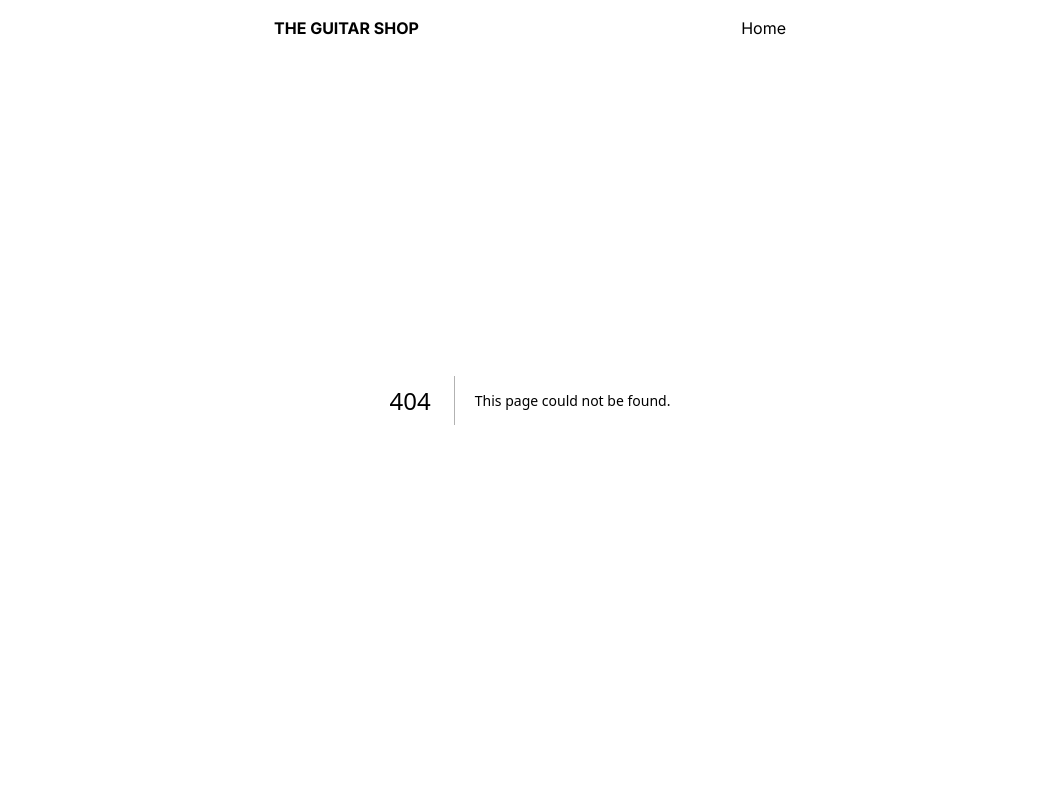
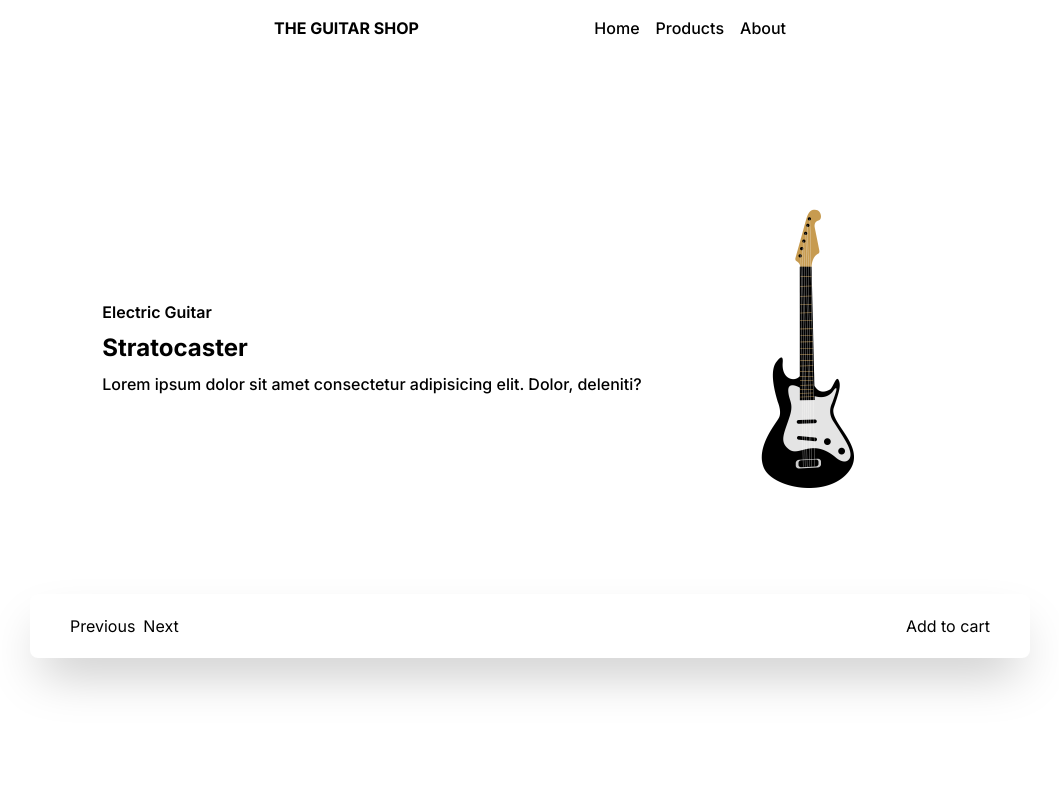
Before and after one commit to sblevins-dev/GuitarShop, a Next.js app: page /products/1 in a window 1280 px wide. Before the commit this address had no page. Shown: the top 800 px of the page, without its empty margins (110-1169 px from the left). Built offline with nearby package versions, Linux system fonts and the light colour scheme.

Commit message:
added products page and individual product routing

```diff
--- /dev/null
+++ b/app/products/[productId]/page.tsx
@@ -0,0 +1,52 @@
+"use client"
+
+import { staticData } from '@public/data/data'
+import Image from 'next/image'
+import React from 'react'
+import guitarImg from "@public/assets/images/guitar2.png"
+
+export default function page({
+    params
+}: {
+    params: { productId: number }
+}) {
+
+    const guitar = staticData.find(product => product.id == params.productId)
+
+    return (
+        <div className='h-screen bg-white py-10 p-10 text-black pt-24 items-center flex flex-col justify-center gap-24'>
+            <div className='flex gap-4 items-center flex-wrap justify-center'>
+                <div className='flex flex-col gap-2'>
+                    <h1 className='font-semibold text-md'>
+                        Electric Guitar
+                    </h1>
+                    <h1 className='font-bold text-2xl'>
+                        {guitar?.title}
+                    </h1>
+                    <p className='font-medium'>
+                        {guitar?.description}
+                    </p>
+                </div>
+                <div
+                    className='w-[300px] h-auto'
+                >
+                    {guitar && <Image
+                        src={guitarImg}
+                        alt={guitar.img}
+                        className='w-auto h-full'
+                    />}
+
+                </div>
+            </div>
+            <div className='w-full max-w-[1000px] shadow-2xl bg-white flex justify-between items-center px-10 py-5 rounded-lg'>
+                <div className='flex gap-2'>
+                <p>Previous</p>
+                    <p>Next</p>
+                </div>
+                <div>
+                    Add to cart
+                </div>
+            </div>
+        </div>
+    )
+}
--- /dev/null
+++ b/app/products/page.tsx
@@ -0,0 +1,13 @@
+import ProductCards from '@components/ProductCards'
+import React from 'react'
+
+export default function Products() {
+  return (
+    <div className='min-h-screen  py-20 p-28 bg-white text-black flex flex-col gap-10'>
+      <h1 className='font-bold text-4xl'>
+        Products
+      </h1>
+      <ProductCards />
+    </div>
+  )
+}
--- a/components/Footer.tsx
+++ b/components/Footer.tsx
@@ -7,8 +7,8 @@
 
 export default function Footer() {
   return (
-    <div className='p-28 py-10 bg-white text-black flex justify-between items-end xl:px-96'>
-      <div className='flex flex-col justify-between gap-4'>
+    <div className='p-28 py-10 bg-white text-black flex flex-wrap justify-between items-end xl:px-96 gap-10'>
+      <div className='flex flex-col flex-wrap justify-between gap-4 items-center'>
         <h1 className='uppercase font-bold'>
             The Guitar Shop
         </h1>
@@ -35,9 +35,9 @@
             />
         </span>
       </div>
-      <ul className='flex gap-4'>
+      <ul className='flex gap-4 flex-wrap flex-1 md:justify-end sm:justify-center'>
         {["About Us", "Careers", "Press Releases", "Blog", "Privacy Policy", "Terms & Conditions"].map((item, idx) => (
-            <li key={idx} className='font-medium cursor-pointer'>
+            <li key={idx} className='font-medium cursor-pointer text-sm'>
                 {item}
             </li>
         ))}
--- /dev/null
+++ b/components/ProductCards.tsx
@@ -0,0 +1,28 @@
+"use client"
+
+import { staticData } from '@public/data/data'
+import React from 'react'
+import Card from './ui/Card'
+import { useRouter } from 'next/navigation'
+
+export default function ProductCards() {
+    const router = useRouter();
+
+    const handleClick = (id : number) => {
+        router.push(`/products/${id}`)
+    }
+
+    return (
+        <div
+            className='flex gap-10 w-full flex-wrap'
+        >
+            {staticData.map(guitar => (
+                <div key={guitar.id} onClick={() => handleClick(guitar.id)} className='cursor-pointer'>
+                    <Card key={guitar.id} guitar={guitar} />
+                </div>
+
+            ))}
+
+        </div>
+    )
+}
--- a/components/ui/CardContainer.tsx
+++ b/components/ui/CardContainer.tsx
@@ -2,7 +2,7 @@
 
 import React, { useState } from 'react'
 import Card from './Card'
-import { InfiniteMovingCards } from './infinite-moving-cards'
+import { staticData } from '@public/data/data';
 
 export default function CardContainer() {
     const [currentIndex, setCurrentIndex] = useState(0);
@@ -43,48 +43,3 @@
 
     )
 }
-
-const staticData = [
-    {
-        id: 1,
-        img: "guitar",
-        title: "Stratocaster",
-        description: "Lorem ipsum dolor sit amet consectetur adipisicing elit. Dolor, deleniti?",
-        price: "189.99"
-    },
-    {
-        id: 2,
-        img: "guitar",
-        title: "Stratocaster",
-        description: "Lorem ipsum dolor sit amet consectetur adipisicing elit. Dolor, deleniti?",
-        price: "189.99"
-    },
-    {
-        id: 3,
-        img: "guitar",
-        title: "Stratocaster",
-        description: "Lorem ipsum dolor sit amet consectetur adipisicing elit. Dolor, deleniti?",
-        price: "189.99"
-    },
-    {
-        id: 4,
-        img: "guitar",
-        title: "Stratocaster",
-        description: "Lorem ipsum dolor sit amet consectetur adipisicing elit. Dolor, deleniti?",
-        price: "189.99"
-    },
-    {
-        id: 5,
-        img: "guitar",
-        title: "Stratocaster",
-        description: "Lorem ipsum dolor sit amet consectetur adipisicing elit. Dolor, deleniti?",
-        price: "189.99"
-    },
-    {
-        id: 6,
-        img: "guitar",
-        title: "Stratocaster",
-        description: "Lorem ipsum dolor sit amet consectetur adipisicing elit. Dolor, deleniti?",
-        price: "189.99"
-    }
-]
--- a/components/ui/Nav.tsx
+++ b/components/ui/Nav.tsx
@@ -1,14 +1,34 @@
-import React from 'react'
+import Link from "next/link"
 
 export default function Nav() {
   return (
-    <div className='text-black flex justify-between bg-white p-4 absolute w-full xl:px-96'>
+    <div className='text-black flex justify-between bg-transparent p-4 absolute z-10 w-full xl:px-96'>
       <h1 className='uppercase font-bold'>
         The Guitar Shop
       </h1>
-      <div>
-        Home
+      <div className='flex gap-4'>
+        {navItems.map((item) => (
+          <Link key={item.id} href={item.link} className='cursor-pointer font-medium'>{item.title}</Link>
+        ))}
       </div>
     </div>
   )
 }
+
+const navItems = [
+  {
+    id: 1,
+    title: "Home",
+    link: "/"
+  },
+  {
+    id: 2,
+    title: "Products",
+    link: "/products"
+  },
+  {
+    id: 3,
+    title: "About",
+    link: "/about"
+  }
+]
--- /dev/null
+++ b/public/data/data.ts
@@ -0,0 +1,44 @@
+export const staticData = [
+    {
+        id: 1,
+        img: "guitar",
+        title: "Stratocaster",
+        description: "Lorem ipsum dolor sit amet consectetur adipisicing elit. Dolor, deleniti?",
+        price: "189.99"
+    },
+    {
+        id: 2,
+        img: "guitar",
+        title: "Stratocaster",
+        description: "Lorem ipsum dolor sit amet consectetur adipisicing elit. Dolor, deleniti?",
+        price: "189.99"
+    },
+    {
+        id: 3,
+        img: "guitar",
+        title: "Stratocaster",
+        description: "Lorem ipsum dolor sit amet consectetur adipisicing elit. Dolor, deleniti?",
+        price: "189.99"
+    },
+    {
+        id: 4,
+        img: "guitar",
+        title: "Stratocaster",
+        description: "Lorem ipsum dolor sit amet consectetur adipisicing elit. Dolor, deleniti?",
+        price: "189.99"
+    },
+    {
+        id: 5,
+        img: "guitar",
+        title: "Stratocaster",
+        description: "Lorem ipsum dolor sit amet consectetur adipisicing elit. Dolor, deleniti?",
+        price: "189.99"
+    },
+    {
+        id: 6,
+        img: "guitar",
+        title: "Stratocaster",
+        description: "Lorem ipsum dolor sit amet consectetur adipisicing elit. Dolor, deleniti?",
+        price: "189.99"
+    }
+]
```
